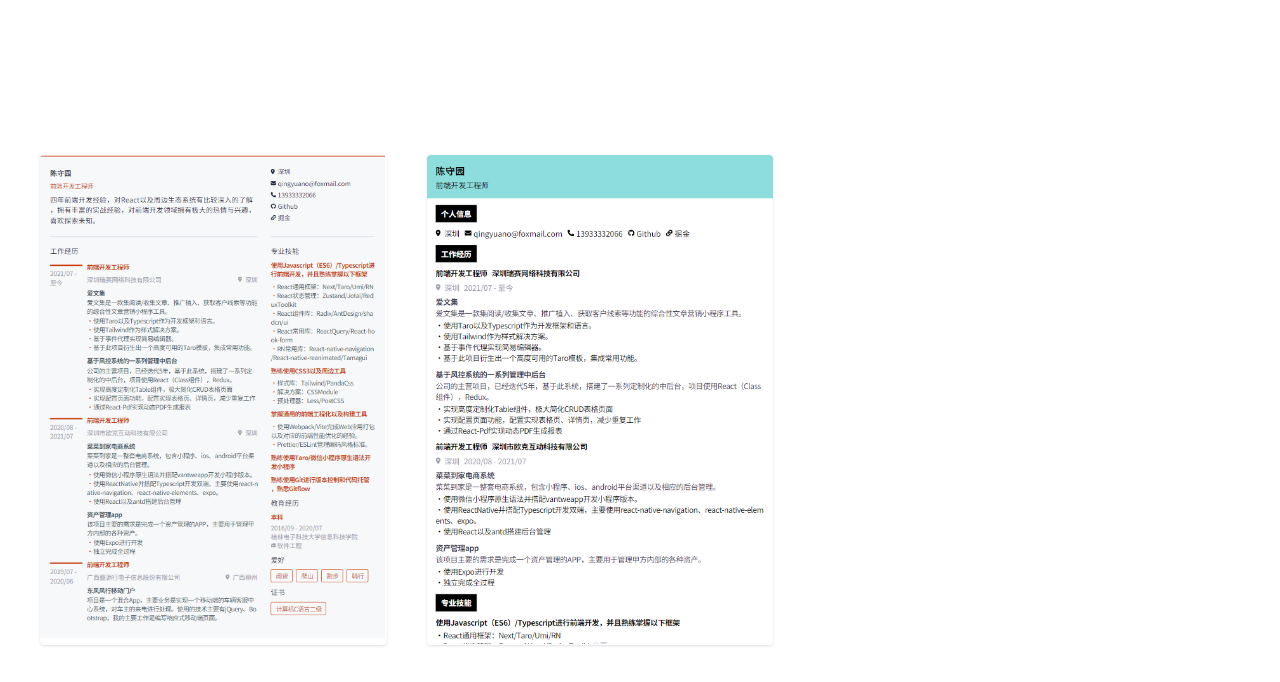
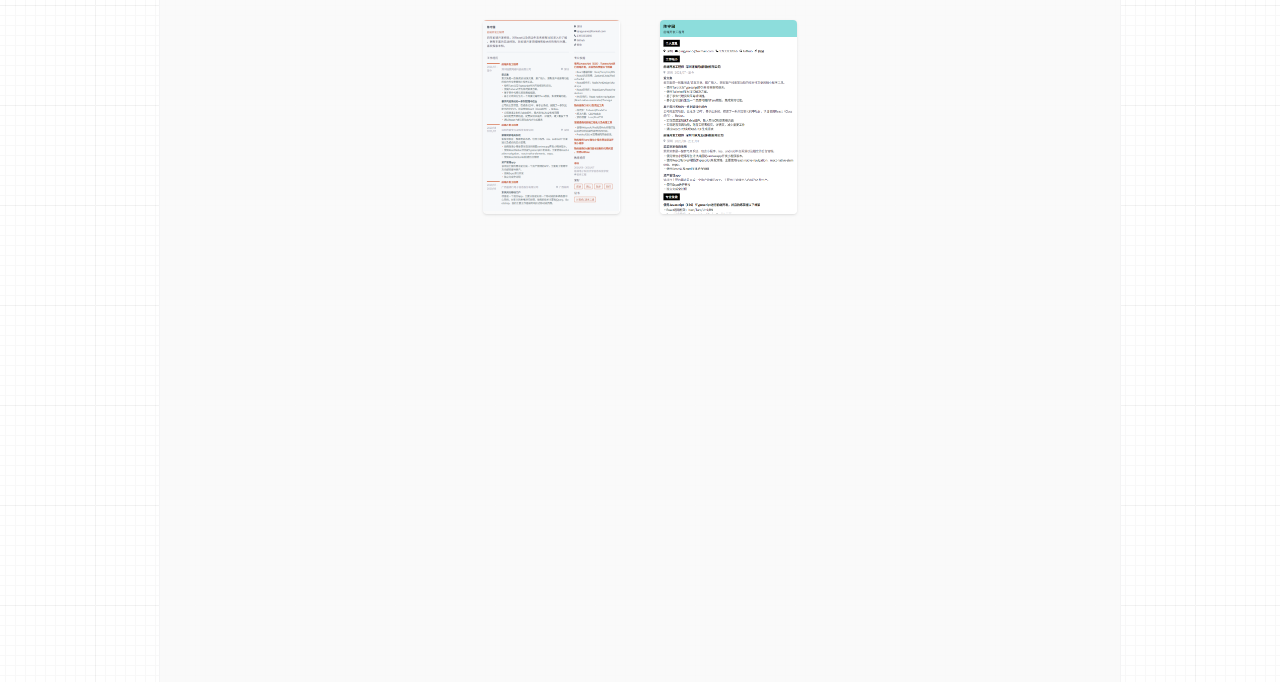
Before and after one commit to QingYuanO/g-resume, a Next.js app: page / in a window 1280 px wide. Shown: the top 682 px of the page. Built offline with nearby package versions, Linux system fonts and the light colour scheme.

Commit message:
ui : 美化主页以及表单的样式

```diff
--- a/src/app/layout.tsx
+++ b/src/app/layout.tsx
@@ -19,6 +19,8 @@ export default function RootLayout({
   return (
     <html lang="en">
       <body className={`${inter.className}`}>
+
+      <div className="pointer-events-none fixed inset-0 select-none bg-[url('/grid-black.svg')] bg-top bg-repeat dark:bg-[url('/grid.svg')]" />
         <ThemeProvider />
         {children}
       </body>
--- a/src/app/page.tsx
+++ b/src/app/page.tsx
@@ -14,13 +14,21 @@ const templates = [
 
 export default function Home() {
   return (
-    <main className="flex min-h-screen flex-col flex-wrap items-center gap-10 bg-transparent p-10 md:flex-row">
-      {templates.map((item) => {
+    <>
+      {/* <div className="pointer-events-none fixed inset-0 select-none bg-[url('/grid-black.svg')] bg-top bg-repeat dark:bg-[url('/grid.svg')]" /> */}
+      {/* <span className="pointer-events-none fixed top-0 block h-[800px] w-full select-none bg-[radial-gradient(103.72%_46.58%_at_50%_0%,rgba(5,5,5,0.045)_0%,rgba(0,0,0,0)_100%)] dark:bg-[radial-gradient(103.72%_46.58%_at_50%_0%,rgba(255,255,255,0.09)_0%,rgba(255,255,255,0)_100%)]" /> */}
+      <div className="fixed inset-0 flex justify-center px-8 md:p-0">
+        <div className="flex w-full max-w-5xl md:px-8">
+          <div className="w-full bg-zinc-50/90 ring-1 ring-zinc-100 dark:bg-zinc-900/80 dark:ring-zinc-400/20" />
+        </div>
+      </div>
+      <main className="relative z-50 mx-auto grid grid-cols-2 place-content-center justify-items-center gap-10 py-5 md:max-w-fit ">
+        {templates.map((item, idx) => {
           return (
             <Link
               key={item.type}
               href={`/resume-builder/${item.type}`}
-            className="block aspect-[21/29.7] w-full overflow-hidden rounded shadow duration-200 hover:scale-110 md:w-[calc(100vw/3-10rem/2)]"
+              className="col-span-2 block aspect-[21/29.7] w-2/3 overflow-hidden rounded shadow duration-200  hover:scale-110 md:col-span-1 md:w-1/2 md:odd:justify-self-end md:even:justify-self-start"
             >
               <Image
                 src={item.img}
@@ -33,5 +41,6 @@ export default function Home() {
           );
         })}
       </main>
+    </>
   );
 }
--- a/src/components/ResumeForm/index.tsx
+++ b/src/components/ResumeForm/index.tsx
@@ -55,7 +55,7 @@ export default function ResumeForm() {
         </div>
 
         {isFixedTab && <div className="h-10 md:hidden"></div>}
-        <ScrollArea className="md:h-[calc(100vh-4.5rem)]">
+        <ScrollArea className="md:h-[calc(100vh-3.5rem)]">
           <TabsContent value="baseInfo">
             <BaseInfoForm />
           </TabsContent>
--- a/tailwind.config.ts
+++ b/tailwind.config.ts
@@ -1,6 +1,7 @@
 import type { Config } from 'tailwindcss'
 
 const config: Config = {
+  darkMode:'class',
   content: [
     './src/pages/**/*.{js,ts,jsx,tsx,mdx}',
     './src/components/**/*.{js,ts,jsx,tsx,mdx}',
```
Also changed, not shown: public/grid-black.svg (added), public/grid.svg (added). Lines whose indentation alone changed are shown as unchanged.
